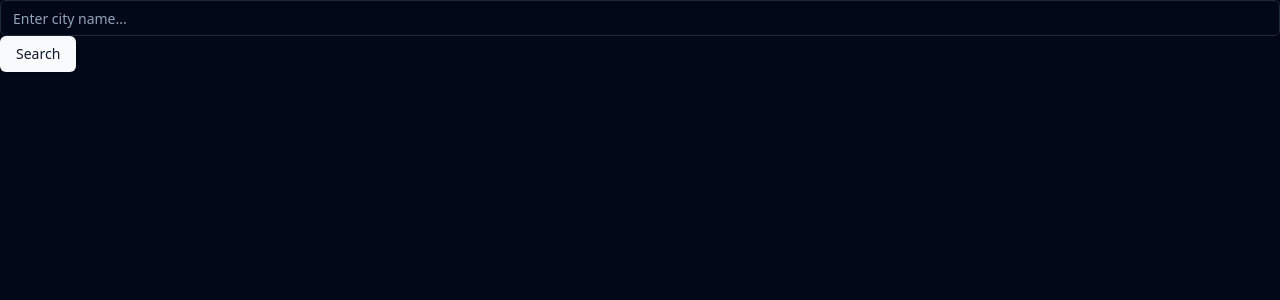
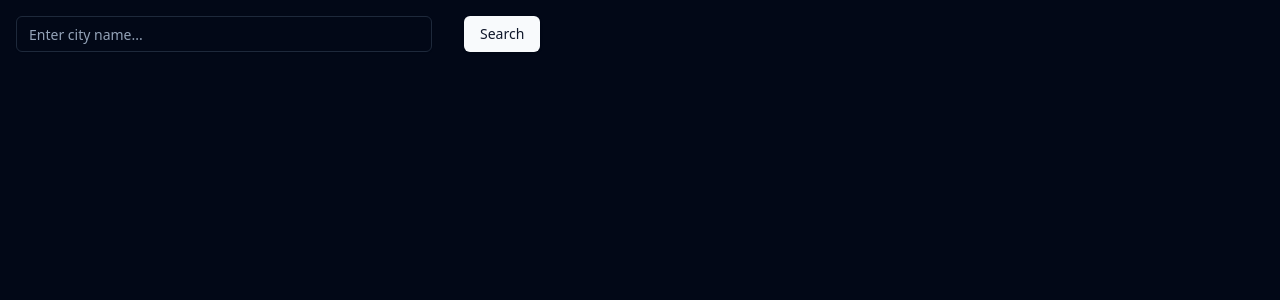
Before and after one commit to yash-gole28/weather-forecast-, a React (Vite) app: page /city in a window 1280 px wide. Shown: the top 300 px of the page. Built offline with nearby package versions, Linux system fonts and the light colour scheme.

Commit message:
Update CitySearch.tsx

```diff
--- a/src/components/CitySearch.tsx
+++ b/src/components/CitySearch.tsx
@@ -65,14 +65,19 @@ const CitySearch: React.FC = () => {
 
     return (
         <div>
-            <form onSubmit={handleSubmit}>
+            <form
+                onSubmit={handleSubmit}>
+                <div className='flex m-4'>
                     <Input
+                        className=' w-1/3 mr-8'
                         type="text"
                         value={cityName}
                         onChange={handleInputChange}
                         placeholder="Enter city name..."
                     />
                     <Button type="submit">Search</Button>
+                </div>
+
             </form>
 
             {loading && <div className=' w-full min-h-screen flex items-start justify-center'>
@@ -97,13 +102,13 @@ const CitySearch: React.FC = () => {
             </div>}
             {weatherData && (
                 <div>
-                    <h2>Weather for {weatherData.city.name}</h2>
+                    <h2 >Weather for {weatherData.city.name}</h2>
                     <h2>Population - {weatherData.city.population}</h2>
-
+                    <div>
                     <Table>
-                        <TableHeader>
-                            <TableRow>
-                                <TableHead>DateTime</TableHead>
+                        <TableHeader >
+                            <TableRow >
+                                <TableHead >DateTime</TableHead>
                                 <TableHead>Temperature
                                     <select
                                         className="bg-background text-foreground outline-none"
@@ -155,6 +160,9 @@ const CitySearch: React.FC = () => {
                             ))}
                         </TableBody>
                     </Table>
+
+                    </div>
+
                 </div>
             )}
         </div>
```
Lines whose indentation alone changed are shown as unchanged.
